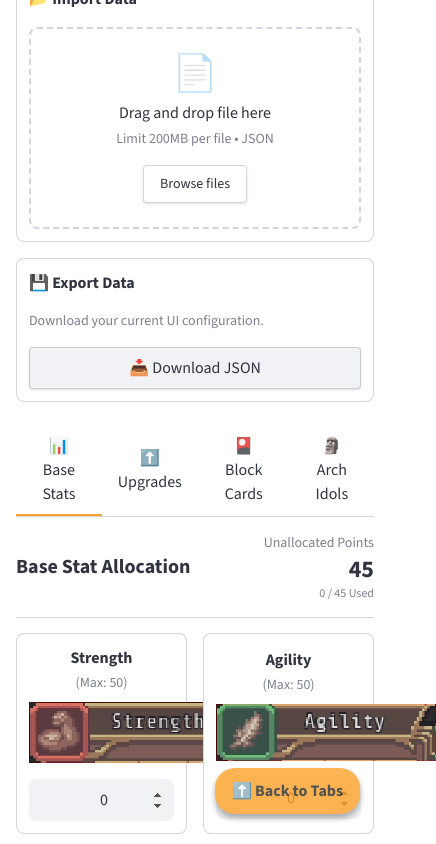
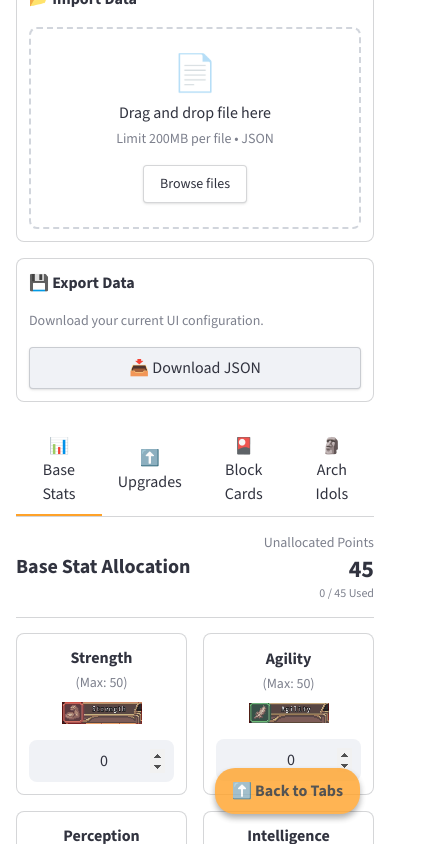
Before and after one commit to lobogrande/IoM-Arch-Optimizer-Web, a React (Vite) app: page / in a window 390 px wide. Both pictures are taken after a click on the button "🗑️ Factory Reset (Wipe All Data)". Shown: the part 507-1351 px from the top of the page, 436 px wide, since content can reach past the window. Built offline with nearby package versions, Linux system fonts and the light colour scheme; what ag-grid-community, react-plotly.js would draw is missing.

Commit message:
fix(ui): convert Base Stats images to fluid responsive Tailwind classes

```diff
--- a/src/components/PlayerSetup.jsx
+++ b/src/components/PlayerSetup.jsx
@@ -139,11 +139,12 @@ export default function PlayerSetup() {
           <span className="text-sm text-st-text-light">(Max: {STAT_CAPS[statKey]})</span>
         </div>
 
-        <div style={{ width: UI_STAT_IMG_WIDTH }} className="flex items-center justify-center mb-4 mx-auto">
+        {/* Responsive sizing: 80px on phones, 96px on small tablets, 128px on desktops, up to 160px on large screens */}
+        <div className="w-20 sm:w-24 md:w-32 lg:w-40 flex items-center justify-center mb-4 mx-auto">
           <img
             src={`/assets/stats/${statKey.toLowerCase()}.png`}
             alt={label}
-            className="w-full object-contain"
+            className="w-full h-full object-contain"
             style={{ imageRendering: 'pixelated' }}
             onError={(e) => { e.target.style.display = 'none'; e.target.parentNode.innerHTML = '<span class="text-xs text-gray-400">No Img</span>'; }}
           />
```
